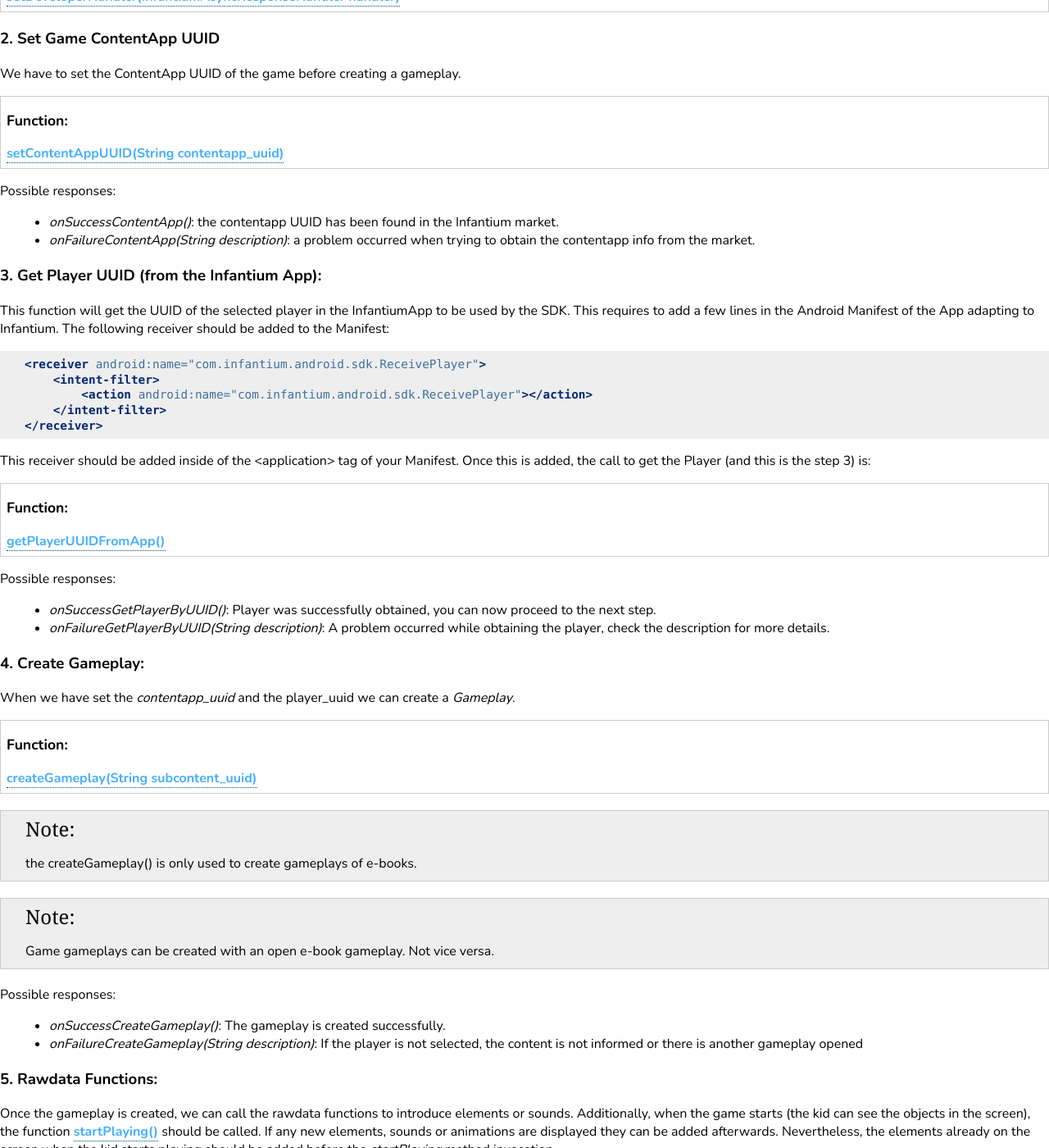
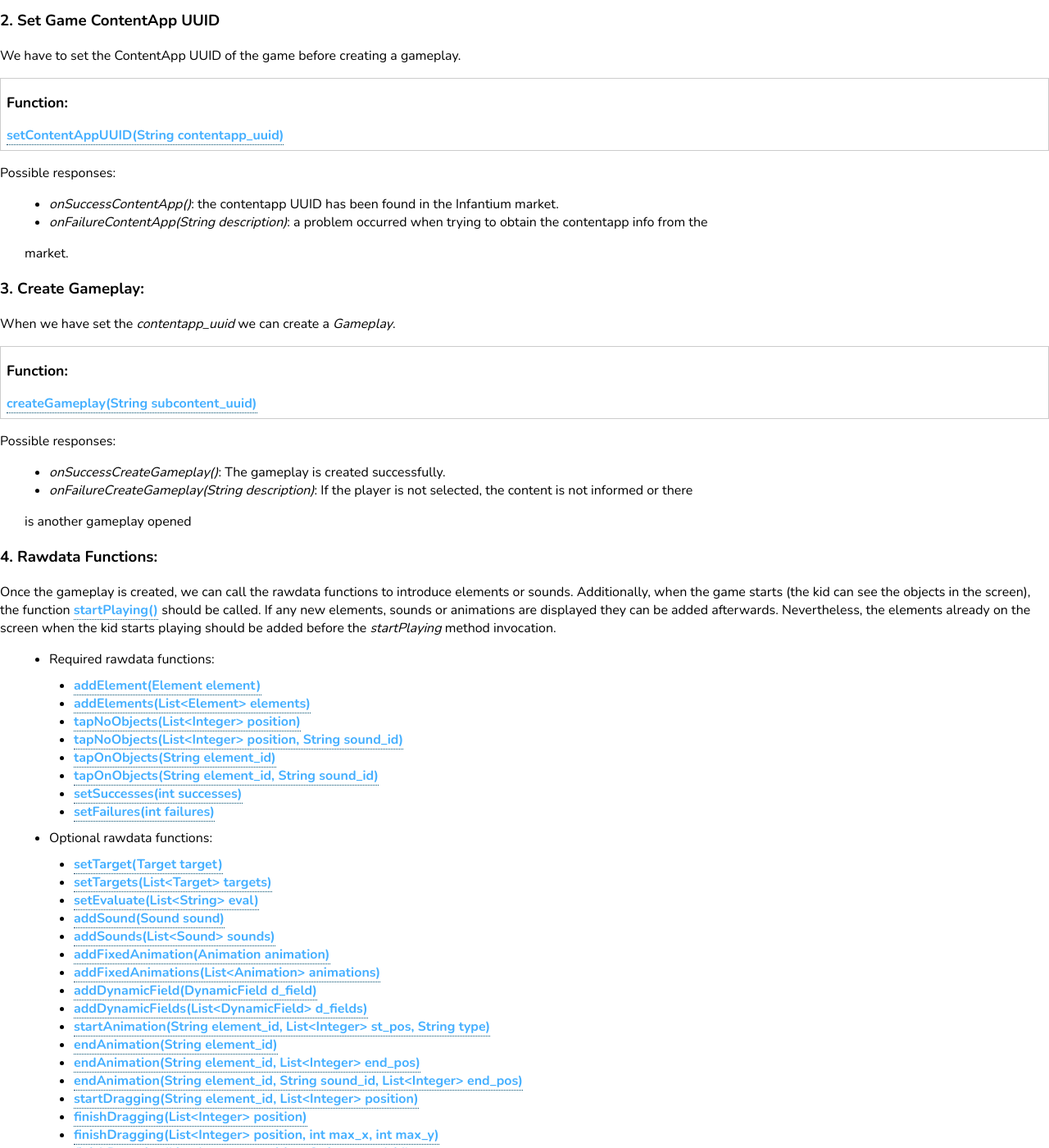
Before and after one commit to chescales/infantium-sdk-docs, a Sphinx documentation site: the page built from source/walkthroughs/game_walkthrough.rst, in a window 1280 px wide and 1400 px high, scrolled down 3736 px. Shown: the whole window at 82% size. Built offline with Sphinx 7.4.7, drawn with Linux system fonts in a browser that asks for light colours; formulas are drawn with MathJax 3; some of the changed text lies outside the part shown.

Commit message:
Using replacements in conf.py. Deleted GetPlayer step in the Walkthrough.

```diff
--- a/source/conf.py
+++ b/source/conf.py
@@ -51,7 +51,7 @@
 
 # General information about the project.
 project = u'Infantium Dev Center'
-copyright = u'2013, Infantium S.L. Barcelona, Spain.'
+copyright = u'2014, Infantium S.L. Barcelona, Spain'
 
 # The version info for the project you're documenting, acts as replacement for
 # |version| and |release|, also used in various other places throughout the
@@ -303,3 +303,9 @@
 
 # Example configuration for intersphinx: refer to the Python standard library.
 intersphinx_mapping = {'http://docs.python.org/': None}
+
+# A string of reStructuredText that will be included at the end of every source file that is read.
+# This is the right place to add substitutions that should be available in every file.
+rst_epilog = """
+.. |version| replace:: %s
+""" % version
--- a/source/walkthroughs/game_walkthrough.rst
+++ b/source/walkthroughs/game_walkthrough.rst
@@ -15,8 +16,8 @@
 Dependencies
 ---------------------------
 
-This SDK requires the library LoopJ v1.4.3 to be included in the project for proper functioning. You can find it in the following link:
-`LoopJ Library 1.4.3`_
+This SDK requires the library LoopJ v1.4.3 to be included in the project for proper functioning. You can find it in
+the following link: `LoopJ Library 1.4.3`_
 
 Android Permissions
 ---------------------------
@@ -29,8 +30,8 @@
 Singleton Pattern
 ---------------------------
 
-Infantium_SDK has been created using a Singleton pattern, so the only way to get an instance of the class is by calling the function:
-`getInfantium_SDK(Context context)`_. The SDK requires the *Context* of the Android Activity.
+Infantium_SDK has been created using a Singleton pattern, so the only way to get an instance of the class is by
+calling the function: `getInfantium_SDK(Context context)`_. The SDK requires the *Context* of the Android Activity.
 
 .. topic:: Example:
 
@@ -40,9 +41,10 @@
 The Handler
 ---------------------------
 
-As most functions work asynchronously, an HttpHandler must be implemented. In order to simplify this task Infantium created a class called
-*InfantiumAsyncResponseHandler* that provides the methods that must be implemented by the Developers. Its methods are called after making a
-request to the API, such as creating a new player, getting logged or sending an e-book rawdata.
+As most functions work asynchronously, an HttpHandler must be implemented. In order to simplify this task Infantium
+created a class called *InfantiumAsyncResponseHandler* that provides the methods that must be implemented by the
+Developers. Its methods are called after making a request to the API, such as creating a new player, getting logged
+or sending an e-book rawdata.
 
 Here we can see an example of how to implement an *InfantiumasyncResponseHandler*:
 
@@ -60,8 +62,9 @@
 		}
  };
 
-In this example, if the user creates the *Gameplay* successfully, the SDK will call the *onSuccessCloseGameplay()*. If a problem comes up,
-it will call the *onFailureCloseGameplay(String description)*. The description is a short descriptive message that explains where or why the problem has arised.
+In this example, if the user creates the *Gameplay* successfully, the SDK will call the *onSuccessCloseGameplay()*.
+If a problem comes up, it will call the *onFailureCloseGameplay(String description)*. The description is a short
+descriptive message that explains where or why the problem has arised.
 
 Walkthrough
 =====================
@@ -69,8 +72,9 @@
 1. Configure the SDK
 ----------------------------------------
 
-First of all, we have to configure the SDK with some data. This data will be, on one hand, the developer API credentials for contacting with Infantium.
-The other function we should call is the *setDeviceInfo()* function in order to set the current device pixels
+First of all, we have to configure the SDK with some data. This data will be, on one hand, the developer API
+credentials for contacting with Infantium. The other function we should call is the *setDeviceInfo()* function in
+order to set the current device pixels
 
 .. topic:: Function:
 
@@ -93,56 +97,33 @@
 Possible responses:
 
  - *onSuccessContentApp()*: the contentapp UUID has been found in the Infantium market.
- - *onFailureContentApp(String description)*: a problem occurred when trying to obtain the contentapp info from the market.
+ - *onFailureContentApp(String description)*: a problem occurred when trying to obtain the contentapp info from the
+ market.
 
-3. Get Player UUID (from the Infantium App):
-----------------------------------------------
-This function will get the UUID of the selected player in the InfantiumApp to be used by the SDK. This requires to add a few lines in the Android
-Manifest of the App adapting to Infantium. The following receiver should be added to the Manifest:
 
-.. code-block:: xml
-
-    <receiver android:name="com.infantium.android.sdk.ReceivePlayer">
-        <intent-filter>
-            <action android:name="com.infantium.android.sdk.ReceivePlayer"></action>
-        </intent-filter>
-    </receiver>
-
-This receiver should be added inside of the <application> tag of your Manifest. Once this is added, the call to get the Player (and this is the step 3) is:
-
-.. topic:: Function:
-
- `getPlayerUUIDFromApp()`_
-
-Possible responses:
-
- - *onSuccessGetPlayerByUUID()*: Player was successfully obtained, you can now proceed to the next step.
- - *onFailureGetPlayerByUUID(String description)*: A problem occurred while obtaining the player, check the description for more details.
-
-4. Create Gameplay:
+3. Create Gameplay:
 ----------------------------------------------
 
-When we have set the *contentapp_uuid* and the player_uuid we can create a *Gameplay*.
+When we have set the *contentapp_uuid* we can create a *Gameplay*.
 
 .. topic:: Function:
 
  `createGameplay(String subcontent_uuid)`_
 
-.. NOTE:: the createGameplay() is only used to create gameplays of e-books.
-.. NOTE:: Game gameplays can be created with an open e-book gameplay. Not vice versa.
-
 Possible responses:
 
  - *onSuccessCreateGameplay()*: The gameplay is created successfully.
- - *onFailureCreateGameplay(String description)*: If the player is not selected, the content is not informed or there is another gameplay opened
+ - *onFailureCreateGameplay(String description)*: If the player is not selected, the content is not informed or there
+ is another gameplay opened
 
 
-5. Rawdata Functions:
+4. Rawdata Functions:
 -------------------------------------
 
-Once the gameplay is created, we can call the rawdata functions to introduce elements or sounds. Additionally, when the game starts (the kid can see the objects
-in the screen), the function `startPlaying()`_ should be called. If any new elements, sounds or animations are displayed they can be added afterwards. Nevertheless,
-the elements already on the screen when the kid starts playing should be added before the *startPlaying* method invocation.
+Once the gameplay is created, we can call the rawdata functions to introduce elements or sounds. Additionally, when the
+game starts (the kid can see the objects in the screen), the function `startPlaying()`_ should be called. If any new
+elements, sounds or animations are displayed they can be added afterwards. Nevertheless, the elements already on the
+screen when the kid starts playing should be added before the *startPlaying* method invocation.
 
  - Required rawdata functions:
 
@@ -202,7 +183,8 @@
 Possible responses:
 
  - *onSuccessCloseGameplay()*: Gameplay closed succesfully.
- - *onFailureCloseGameplay(String description)*: If the gameplay is not started or another problem occurs when closing the gameplay.
+ - *onFailureCloseGameplay(String description)*: If the gameplay is not started or another problem occurs when closing
+ the gameplay.
 
 
 .. _INTERNET: http://developer.android.com/reference/android/Manifest.permission.html#INTERNET
```
Also changed, not shown: other parts of source/walkthroughs/game_walkthrough.rst (+6 -5 lines).
